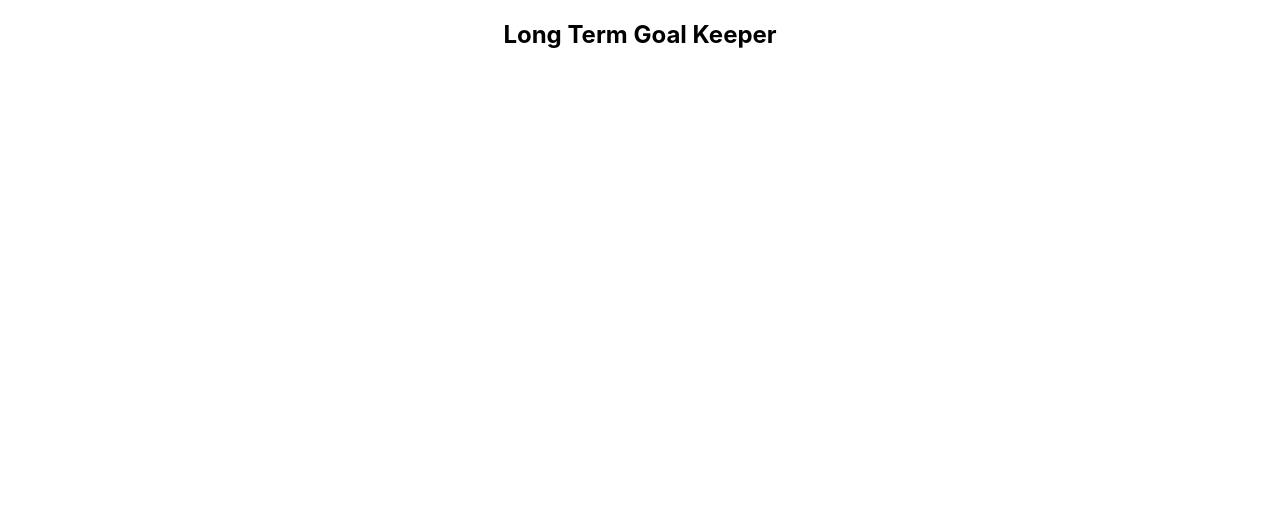
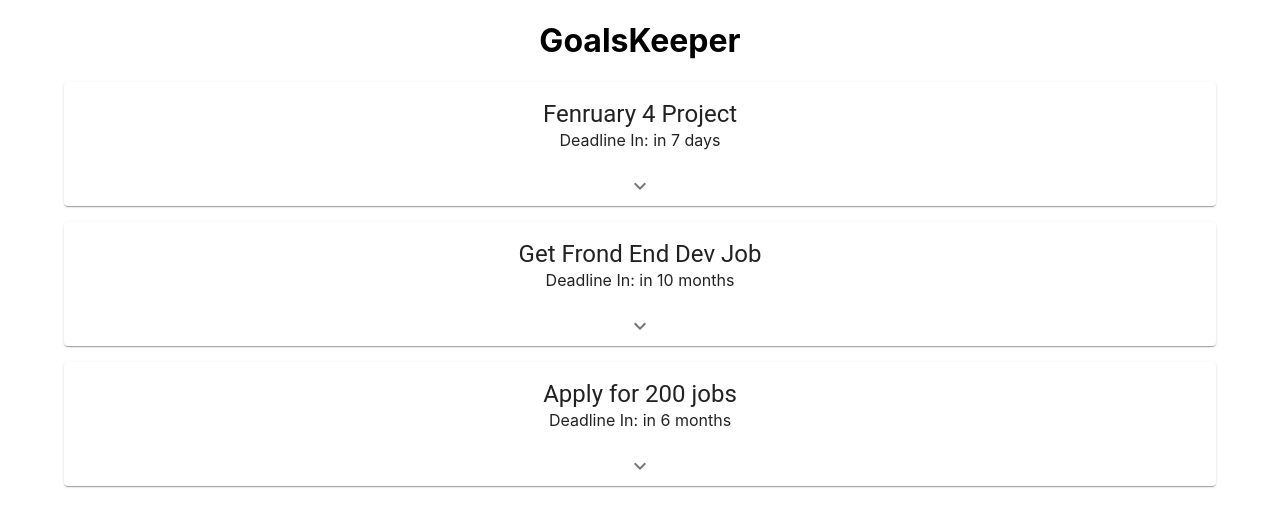
Before and after one commit to Vasily93/Long-term-goal-keeper, a React (Create React App) app: page / in a window 1280 px wide. Shown: the top 526 px of the page. Built offline with nearby package versions, Linux system fonts and the light colour scheme.

Commit message:
rendering static goals list with deadline countdow

```diff
--- a/package.json
+++ b/package.json
@@ -3,9 +3,14 @@
   "version": "0.1.0",
   "private": true,
   "dependencies": {
+    "@emotion/react": "^11.8.1",
+    "@emotion/styled": "^11.8.1",
+    "@mui/icons-material": "^5.4.2",
+    "@mui/material": "^5.4.2",
     "@testing-library/jest-dom": "^5.16.2",
     "@testing-library/react": "^12.1.3",
     "@testing-library/user-event": "^13.5.0",
+    "moment": "^2.29.1",
     "react": "^17.0.2",
     "react-dom": "^17.0.2",
     "react-scripts": "5.0.0",
--- a/src/App.js
+++ b/src/App.js
@@ -1,9 +1,13 @@
 import './App.css';
+import GoalsKeeper from './components/GoalsKeeper';
+import Container from '@mui/material/Container';
 
 function App() {
   return (
     <div className="App">
-      <h2>Long Term Goal Keeper</h2>
+      <Container>
+        <GoalsKeeper />
+      </Container>
     </div>
   );
 }
--- /dev/null
+++ b/src/components/GoalCard.js
@@ -0,0 +1,53 @@
+import React, { useState } from 'react'
+import Card from '@mui/material/Card';
+import CardContent from '@mui/material/CardContent';
+import { styled } from '@mui/material/styles';
+import IconButton from '@mui/material/IconButton';
+import ExpandMoreIcon from '@mui/icons-material/ExpandMore';
+import Collapse from '@mui/material/Collapse';
+import Typography from '@mui/material/Typography';
+import moment from 'moment';
+
+const ExpandMore = styled((props) => {
+    const { expand, ...other } = props;
+    return <IconButton {...other} />;
+  })(({ theme, expand }) => ({
+    transform: !expand ? 'rotate(0deg)' : 'rotate(180deg)',
+    marginLeft: 'auto',
+    transition: theme.transitions.create('transform', {
+      duration: theme.transitions.duration.shortest,
+    }),
+  }));
+
+function GoalCard({ goal }) {
+    const [expanded, setExpanded] = useState(false);
+    const handleExpandClick = () => {
+        setExpanded(!expanded);
+    };
+    let deadlineInDays = moment(goal.deadline, "YYYYMMDD").fromNow()
+  return (
+    <Card>
+        <CardContent>
+            <Typography variant="h5">{goal.name}</Typography>
+            Deadline In: {deadlineInDays}
+        </CardContent>
+        <ExpandMore
+        expand={expanded}
+        onClick={handleExpandClick}
+        aria-expanded={expanded}
+        aria-label="show more"
+        >
+            <ExpandMoreIcon />
+        </ExpandMore>
+        <Collapse in={expanded} timeout="auto" unmountOnExit>
+            <Typography paragraph>
+                {goal.description}
+            </Typography>
+            <Typography variant="subtitle1">Agreed with: {goal.partner}</Typography>
+            <Typography variant="subtitle1">Losing bet: {goal.bet}</Typography>
+        </Collapse>
+    </Card>
+  )
+}
+
+export default GoalCard
--- /dev/null
+++ b/src/components/Goals.js
@@ -0,0 +1,16 @@
+import Stack from '@mui/material/Stack';
+import GoalCard from './GoalCard';
+
+function Goals(props) {
+    return(
+        <div>
+            <Stack direction='column' spacing={2}>
+            {props.goals.map(goal => (
+               <GoalCard goal={goal} />
+            ))}
+            </Stack >
+        </div>
+    )
+}
+
+export default Goals;
--- /dev/null
+++ b/src/components/GoalsKeeper.js
@@ -0,0 +1,37 @@
+import React from 'react';
+import Goals from './Goals';
+
+const goals = [
+    {
+        name: 'Fenruary 4 Project',
+        description: 'finish four code porjects for portfolio',
+        deadline: '20220228',
+        bet: 'Speakers',
+        partner: 'Tikhon'
+    },
+    {
+        name: 'Get Frond End Dev Job',
+        description: 'Get hired to work as a frond end developer ',
+        deadline: '20221231',
+        bet: '$1000',
+        partner: 'Tikhon'
+    },
+    {
+        name: 'Apply for 200 jobs',
+        description: 'Send out resume to  200 employers on LinkedIn',
+        deadline: '20220811',
+        bet: 'car',
+        partner: 'Tikhon'
+    },
+]
+
+function GoalsKeeper() {
+  return (
+    <>
+        <h1>GoalsKeeper</h1>
+        <Goals  goals={goals} />
+    </>
+  )
+}
+
+export default GoalsKeeper;
```
Also changed, not shown: 1 other file (tests, documents, lock files or other folders).
